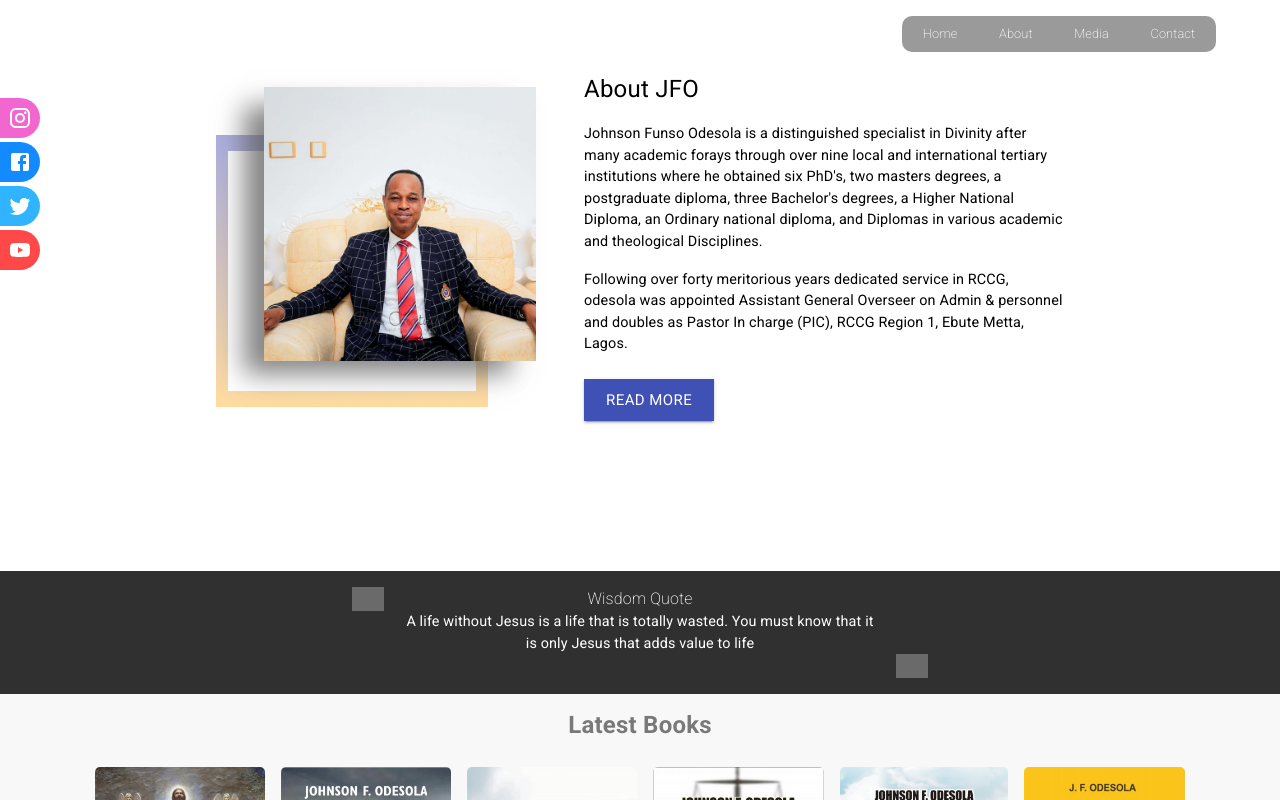
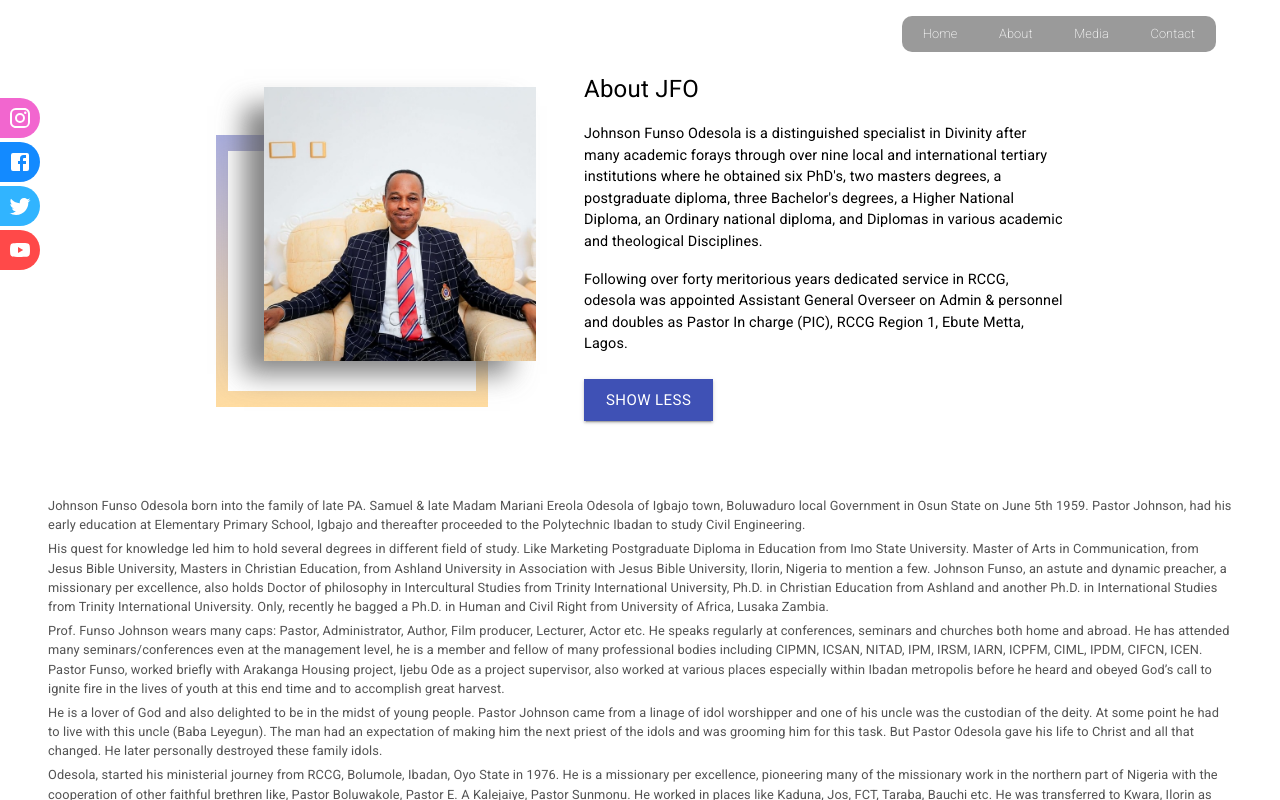
Before and after one commit to Olatokumbo/jfOdesola, a React (Create React App) app: page / in a window 1280 px wide. Both pictures are taken after a click on the button "READ MORE". Shown: the part 825-1625 px from the top of the page. Built offline with nearby package versions, Linux system fonts and the light colour scheme; grey boxes are pictures that could not be loaded.

Commit message:
Adding the Biography Section

```diff
--- a/src/Sections/About/About.js
+++ b/src/Sections/About/About.js
@@ -1,12 +1,14 @@
-import React from "react";
-import clsx from "clsx";
+import React, { useState } from "react";
 import { Typography, Button } from "@material-ui/core";
+import Biography from "../../Sections/Biography/Biography";
 import Profile from "../../assets/main.jpg";
 import Rectangle from "../../assets/rectangle.png";
 import style from "./About.module.css";
 
 const About = () => {
+  const [readMoreState, setReadMoreState] = useState(true);
   return (
+    <div className={style.aboutMain}>
       <div className={style.about} id="about">
         <div className={style.aboutLeft}>
           <img src={Profile} alt="profile" />
@@ -17,11 +19,11 @@ const About = () => {
           <div className={style.content}>
             <Typography component="p">
               Johnson Funso Odesola is a distinguished specialist in Divinity
-            after many academic forays through over nine local and international
-            tertiary institutions where he obtained six PhD's, two masters
-            degrees, a postgraduate diploma, three Bachelor's degrees, a Higher
-            National Diploma, an Ordinary national diploma, and Diplomas in
-            various academic and theological Disciplines.
+              after many academic forays through over nine local and
+              international tertiary institutions where he obtained six PhD's,
+              two masters degrees, a postgraduate diploma, three Bachelor's
+              degrees, a Higher National Diploma, an Ordinary national diploma,
+              and Diplomas in various academic and theological Disciplines.
             </Typography>
             <Typography>
               Following over forty meritorious years dedicated service in RCCG,
@@ -32,12 +34,13 @@ const About = () => {
           </div>
           <div className={style.buttonContainer}>
             <Button
+              onClick={() => setReadMoreState((prevState) => !prevState)}
               variant="contained"
               color="primary"
               className={style.btn}
               size="large"
             >
-            Read More
+              {readMoreState ? "Read More" : "Show Less"}
             </Button>
             {/* <Button
             variant="outlined"
@@ -50,6 +53,8 @@ const About = () => {
           </div>
         </div>
       </div>
+      <Biography show={!readMoreState}/>
+    </div>
   );
 };
 
--- a/src/Sections/About/About.module.css
+++ b/src/Sections/About/About.module.css
@@ -1,5 +1,9 @@
+.aboutMain{
+  display: flex;
+  flex-direction: column;
+}
 .about {
-  padding: 6rem 0;
+  padding: 6rem 6rem 1rem 6rem;
   display: flex;
   justify-content: center;
 }
--- /dev/null
+++ b/src/Sections/Biography/Biography.js
@@ -0,0 +1,94 @@
+import React from "react";
+import { Typography } from "@material-ui/core";
+import style from "./Biography.module.css";
+const Biography = ({show}) => {
+  if(show)
+  return (
+    <div className={style.biography}>
+      <div className={style.contentContainer}>
+        <Typography component="p" className={style.content}>
+          Johnson Funso Odesola born into the family of late PA. Samuel & late
+          Madam Mariani Ereola Odesola of Igbajo town, Boluwaduro local
+          Government in Osun State on June 5th 1959. Pastor Johnson, had his
+          early education at Elementary Primary School, Igbajo and thereafter
+          proceeded to the Polytechnic Ibadan to study Civil Engineering.
+        </Typography>
+        <Typography component="p" className={style.content}>
+          His quest for knowledge led him to hold several degrees in different
+          field of study. Like Marketing Postgraduate Diploma in Education from
+          Imo State University. Master of Arts in Communication, from Jesus
+          Bible University, Masters in Christian Education, from Ashland
+          University in Association with Jesus Bible University, Ilorin, Nigeria
+          to mention a few. Johnson Funso, an astute and dynamic preacher, a
+          missionary per excellence, also holds Doctor of philosophy in
+          Intercultural Studies from Trinity International University, Ph.D. in
+          Christian Education from Ashland and another Ph.D. in International
+          Studies from Trinity International University. Only, recently he
+          bagged a Ph.D. in Human and Civil Right from University of Africa,
+          Lusaka Zambia.
+        </Typography>
+        <Typography component="p" className={style.content}>
+          Prof. Funso Johnson wears many caps: Pastor, Administrator, Author,
+          Film producer, Lecturer, Actor etc. He speaks regularly at
+          conferences, seminars and churches both home and abroad. He has
+          attended many seminars/conferences even at the management level, he is
+          a member and fellow of many professional bodies including CIPMN,
+          ICSAN, NITAD, IPM, IRSM, IARN, ICPFM, CIML, IPDM, CIFCN, ICEN. Pastor
+          Funso, worked briefly with Arakanga Housing project, Ijebu Ode as a
+          project supervisor, also worked at various places especially within
+          Ibadan metropolis before he heard and obeyed God’s call to ignite fire
+          in the lives of youth at this end time and to accomplish great
+          harvest.
+        </Typography>
+
+        <Typography component="p" className={style.content}>
+          He is a lover of God and also delighted to be in the midst of young
+          people. Pastor Johnson came from a linage of idol worshipper and one
+          of his uncle was the custodian of the deity. At some point he had to
+          live with this uncle (Baba Leyegun). The man had an expectation of
+          making him the next priest of the idols and was grooming him for this
+          task. But Pastor Odesola gave his life to Christ and all that changed.
+          He later personally destroyed these family idols.
+        </Typography>
+        <Typography component="p" className={style.content}>
+          Odesola, started his ministerial journey from RCCG, Bolumole, Ibadan,
+          Oyo State in 1976. He is a missionary per excellence, pioneering many
+          of the missionary work in the northern part of Nigeria with the
+          cooperation of other faithful brethren like, Pastor Boluwakole, Pastor
+          E. A Kalejaiye, Pastor Sunmonu. He worked in places like Kaduna, Jos,
+          FCT, Taraba, Bauchi etc. He was transferred to Kwara, Ilorin as the
+          State Pastor, and later as State Pastor of RCCG Ogun State, having
+          Abeokuta as the headquarters. In 2000 from Ogun state he was
+          transferred to Southern Africa 1 with base in Lusaka, Zambia, where he
+          spent about 10 years before he was transferred home in year 2010 for
+          greater assignment as a Special Assistant to the General Overseer on
+          Administration and Personnel and was later promoted as the Assistant
+          General Overseer Admin/Personnel in 2017. He’s also a member of the
+          Governing Council of the Redeemed Christian Church of God and serves
+          as the Secretary to the mission.
+        </Typography>
+        <Typography component="p" className={style.content}>
+          As a film producers, he has written and also acted in a number of
+          movies including Incurable Wounds (Nigeria & UK), Scars of Joy
+          (Nigeria & UK), Not an Orphan (Nigeria & Dubai), Peril of Compromise,
+          Battle across Boarders (USA). By God’s grace, Pastor Odesola has
+          authored over 70 books with titles like Sexual Crimes in Africa and
+          How to Deal With Them, Common Things that are not Common in the Work
+          place, Principles of Church Planting and Missions in the Africa
+          Context, Billionaires Capsules, Critical Thinking for Radical Issues,
+          Marriage Without Tears, Daddy G.O: An Apostle of Holiness, Mummy G.O:
+          An Apostle of Compassion. He has been married to the love of his
+          Pastor Adebisi Rachael Odesola for 30 years now, and they are blessed
+          with children and grandchildren. Pastor. Prof. Odesola, Johnson Funso
+          is a fan of table tennis and volleyball.
+        </Typography>
+      </div>
+    </div>
+  );
+  else
+    return(
+      <div></div>
+    )
+};
+
+export default Biography;
--- /dev/null
+++ b/src/Sections/Biography/Biography.module.css
@@ -0,0 +1,14 @@
+.biography {
+  padding: 0 3rem 2rem 3rem;
+}
+
+.content {
+  margin-top: 5px !important;
+  font-size: 0.8rem !important;
+  color: rgb(83, 83, 83) !important;
+}
+@media only screen and (max-width: 760px){
+    .biography{
+        padding: 0 1rem 2rem 1rem;
+    }
+}
```
Also changed, not shown: 1 other file (tests, documents, lock files or other folders). Lines whose indentation alone changed are shown as unchanged.
